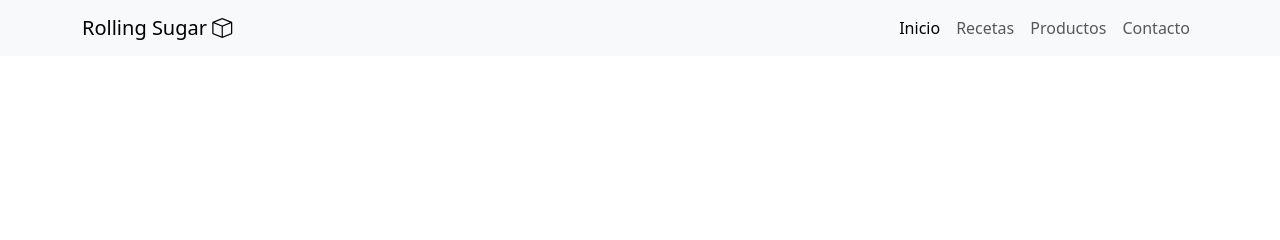
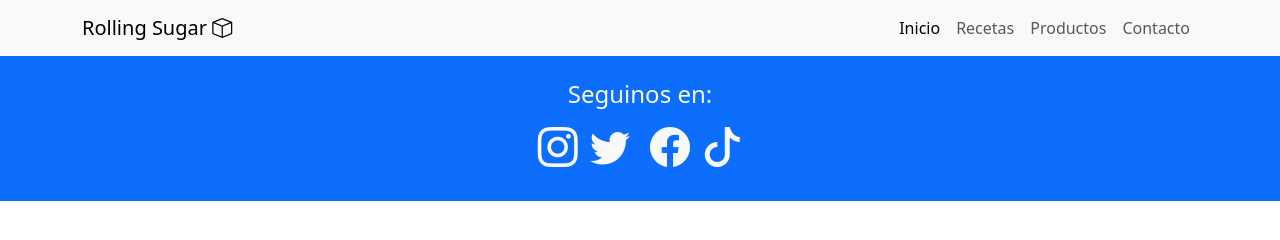
Before and after one commit to Gonzalo-diazz/rollingSugar-c13, a plain HTML site: page index.html in a window 1280 px wide. Drawn offline with nearby package versions, Linux system fonts and the light colour scheme.

Commit message:
agregamos los link de las redes sociales en el footer

```diff
--- a/index.html
+++ b/index.html
@@ -22,7 +22,8 @@
     <header>
       <nav class="navbar navbar-expand-lg bg-body-tertiary">
         <div class="container">
-          <a class="navbar-brand" href="#">Rolling Sugar
+          <a class="navbar-brand" href="#"
+            >Rolling Sugar
             <i class="bi bi-box"></i>
           </a>
 
@@ -62,7 +63,21 @@
       </nav>
     </header>
     <main></main>
-    <footer></footer>
+    <footer class="bg-primary py-4 text-center text-light">
+      <h5 class="fs-4">Seguinos en:</h5>
+      <a href="./pages/error404.html" class="link-light fs-1"
+        ><i class="bi bi-instagram"></i
+      ></a>
+      <a href="./pages/error404.html" class="link-light fs-1 mx-2"
+        ><i class="bi bi-twitter"></i
+      ></a>
+      <a href="./pages/error404.html" class="link-light fs-1 mx-2"
+        ><i class="bi bi-facebook"></i
+      ></a>
+      <a href="./pages/error404.html" class="link-light fs-1"
+        ><i class="bi bi-tiktok"></i
+      ></a>
+    </footer>
     <script
       src="https://cdn.jsdelivr.net/npm/bootstrap@5.3.6/dist/js/bootstrap.bundle.min.js"
       integrity="sha384-j1CDi7MgGQ12Z7Qab0qlWQ/Qqz24Gc6BM0thvEMVjHnfYGF0rmFCozFSxQBxwHKO"
```
